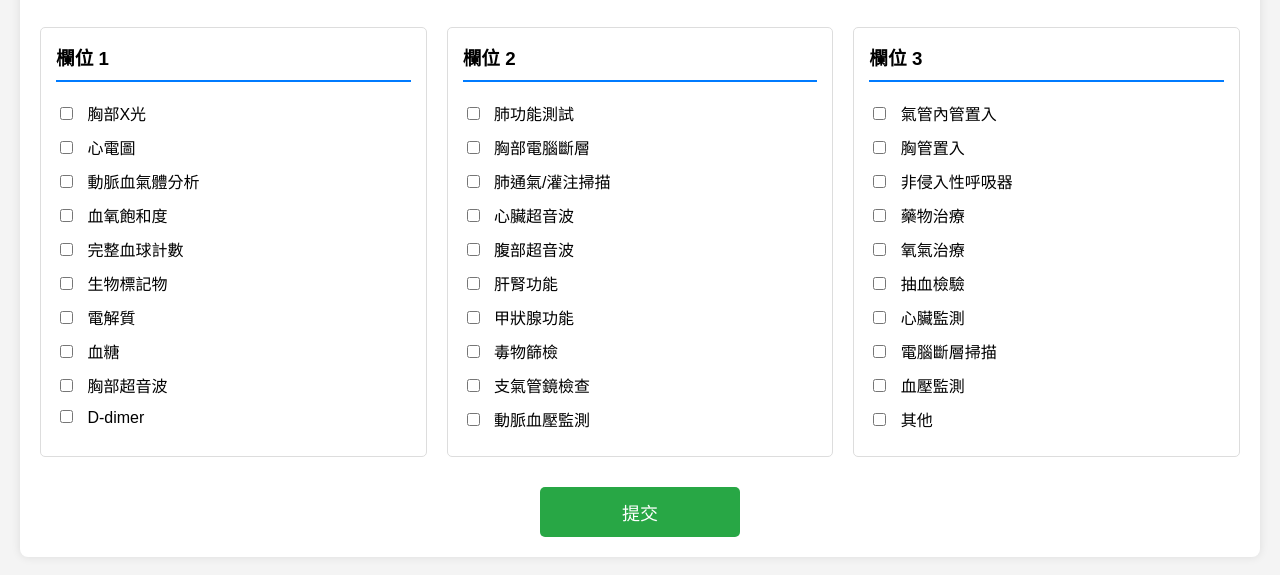
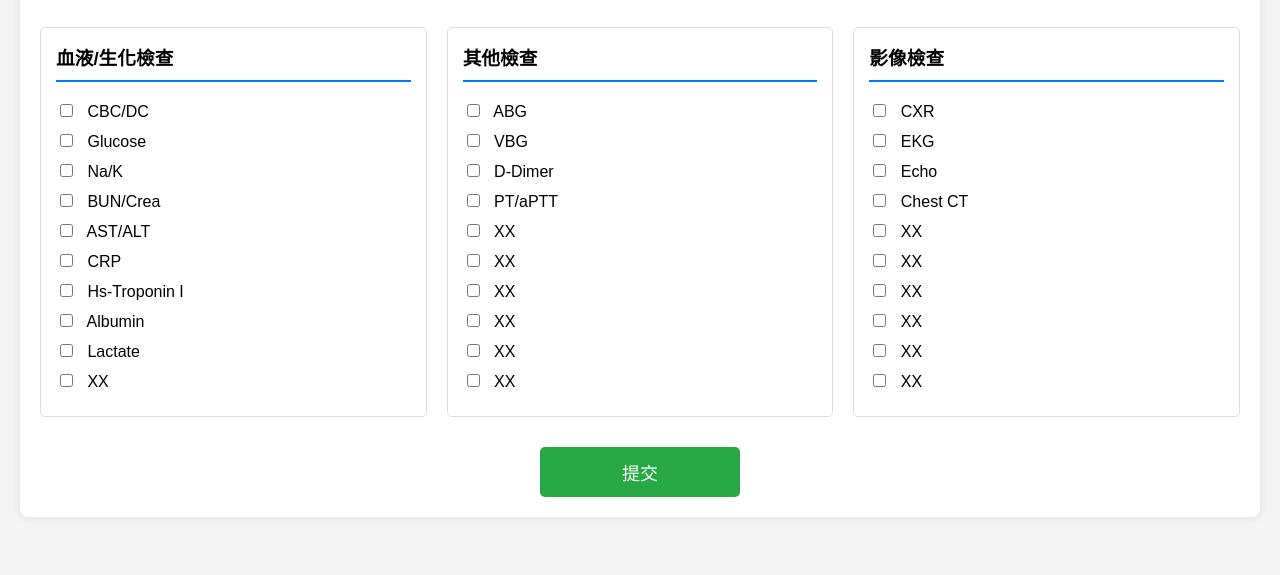
Before and after one commit to ooleo76/PGY_EPA_dyspnea_2_Exam-result, a plain HTML site: page index.html in a window 1280 px wide. Shown: the part 167-742 px from the top of the page. Drawn offline with Linux system fonts and the light colour scheme.

Commit message:
針對部分項目名稱修改

```diff
--- a/index.html
+++ b/index.html
@@ -1,5 +1,5 @@
 <!DOCTYPE html>
-<html lang="zh-Hant">
+<html lang="zh-Tw">
 <head>
     <meta charset="UTF-8">
     <meta name="viewport" content="width=device-width, initial-scale=1.0">
@@ -126,17 +126,17 @@
 
         <div class="grid-container" id="selection-grid">
             <div class="column">
-                <h3>欄位 1</h3>
+                <h3>血液/生化檢查</h3>
                 <div class="checkbox-group"></div>
             </div>
 
             <div class="column">
-                <h3>欄位 2</h3>
+                <h3>其他檢查</h3>
                 <div class="checkbox-group"></div>
             </div>
 
             <div class="column">
-                <h3>欄位 3</h3>
+                <h3>影像檢查</h3>
                 <div class="checkbox-group"></div>
             </div>
         </div>
@@ -144,20 +144,19 @@
         <button id="submit-btn">提交</button>
 
         <div id="result-section">
-            <h1>急性呼吸困難評估</h1>
-            <h2>檢驗檢查</h2>
+            <h1>檢查結果</h1>
             <div class="grid-container" id="result-grid">
                 <div class="column result-column" id="result-column-1">
-                    <h3>欄位 1 結果</h3>
+                    <h3>血液/生化檢查</h3>
                 </div>
 
                 <div class="column result-column" id="result-column-2">
-                    <h3>欄位 2 結果</h3>
+                    <h3>其他檢查</h3>
                 </div>
             </div>
 
             <div id="column-3-result-container">
-                <h3>欄位 3 結果</h3>
+                <h3>影像檢查</h3>
                 <div id="column-3-text-results"></div>
                 <div id="column-3-image-results" class="image-container"></div>
             </div>
--- a/script.js
+++ b/script.js
@@ -7,42 +7,42 @@
         const columnData = [
             // 欄位 1 的選項和結果
             [
-                { text: '胸部X光', result: '胸部X光：可能顯示肺水腫、氣胸或肺炎。' },
-                { text: '心電圖', result: '心電圖：評估心律不整或心肌缺血。' },
-                { text: '動脈血氣體分析', result: '動脈血氣體分析：評估氧合及酸鹼平衡。' },
-                { text: '血氧飽和度', result: '血氧飽和度：初步判斷缺氧情況。' },
-                { text: '完整血球計數', result: '完整血球計數：檢查貧血或感染指標。' },
-                { text: '生物標記物', result: '生物標記物：如BNP、Troponin，評估心衰竭或心肌梗塞。' },
-                { text: '電解質', result: '電解質：評估代謝性問題或脫水。' },
-                { text: '血糖', result: '血糖：排除糖尿病酮酸中毒等原因。' },
-                { text: '胸部超音波', result: '胸部超音波：快速評估肺積水或氣胸。' },
-                { text: 'D-dimer', result: 'D-dimer：懷疑肺栓塞時的輔助檢查。' }
+                { text: 'CBC/DC', result: '胸部X光：可能顯示肺水腫、氣胸或肺炎。' },
+                { text: 'Glucose', result: '心電圖：評估心律不整或心肌缺血。' },
+                { text: 'Na/K', result: '動脈血氣體分析：評估氧合及酸鹼平衡。' },
+                { text: 'BUN/Crea', result: '血氧飽和度：初步判斷缺氧情況。' },
+                { text: 'AST/ALT', result: '完整血球計數：檢查貧血或感染指標。' },
+                { text: 'CRP', result: '生物標記物：如BNP、Troponin，評估心衰竭或心肌梗塞。' },
+                { text: 'Hs-Troponin I', result: '電解質：評估代謝性問題或脫水。' },
+                { text: 'Albumin', result: '血糖：排除糖尿病酮酸中毒等原因。' },
+                { text: 'Lactate', result: '胸部超音波：快速評估肺積水或氣胸。' },
+                { text: 'XX', result: 'D-dimer：懷疑肺栓塞時的輔助檢查。' }
             ],
             // 欄位 2 的選項和結果
             [
-                { text: '肺功能測試', result: '肺功能測試：評估氣道阻塞或限制性疾病。' },
-                { text: '胸部電腦斷層', result: '胸部電腦斷層：更精確地評估肺部結構。' },
-                { text: '肺通氣/灌注掃描', result: '肺通氣/灌注掃描：評估肺栓塞。' },
-                { text: '心臟超音波', result: '心臟超音波：評估心臟結構及功能。' },
-                { text: '腹部超音波', result: '腹部超音波：評估腹部病因。' },
-                { text: '肝腎功能', result: '肝腎功能：評估系統性疾病。' },
-                { text: '甲狀腺功能', result: '甲狀腺功能：排除甲狀腺機能亢進。' },
-                { text: '毒物篩檢', result: '毒物篩檢：懷疑藥物中毒時。' },
-                { text: '支氣管鏡檢查', result: '支氣管鏡檢查：直接觀察氣道狀況。' },
-                { text: '動脈血壓監測', result: '動脈血壓監測：持續觀察血壓變化。' }
+                { text: 'ABG', result: '肺功能測試：評估氣道阻塞或限制性疾病。' },
+                { text: 'VBG', result: '胸部電腦斷層：更精確地評估肺部結構。' },
+                { text: 'D-Dimer', result: '肺通氣/灌注掃描：評估肺栓塞。' },
+                { text: 'PT/aPTT', result: '心臟超音波：評估心臟結構及功能。' },
+                { text: 'XX', result: '腹部超音波：評估腹部病因。' },
+                { text: 'XX', result: '肝腎功能：評估系統性疾病。' },
+                { text: 'XX', result: '甲狀腺功能：排除甲狀腺機能亢進。' },
+                { text: 'XX', result: '毒物篩檢：懷疑藥物中毒時。' },
+                { text: 'XX', result: '支氣管鏡檢查：直接觀察氣道狀況。' },
+                { text: 'XX', result: '動脈血壓監測：持續觀察血壓變化。' }
             ],
             // 欄位 3 的選項和結果（新增圖片路徑屬性）
             [
-                { text: '氣管內管置入', result: '氣管內管置入：當病人呼吸衰竭時。', image: 'https://via.placeholder.com/200x150/ff0000/ffffff?text=Image+1' },
-                { text: '胸管置入', result: '胸管置入：用於排除氣胸或血胸。', image: 'https://via.placeholder.com/200x150/007bff/ffffff?text=Image+2' },
-                { text: '非侵入性呼吸器', result: '非侵入性呼吸器：如BiPAP，協助呼吸。', image: 'https://via.placeholder.com/200x150/28a745/ffffff?text=Image+3' },
-                { text: '藥物治療', result: '藥物治療：根據病因給予支氣管擴張劑、利尿劑等。', image: 'https://via.placeholder.com/200x150/dc3545/ffffff?text=Image+4' },
-                { text: '氧氣治療', result: '氧氣治療：提高血氧飽和度。', image: 'https://via.placeholder.com/200x150/ffc107/ffffff?text=Image+5' },
-                { text: '抽血檢驗', result: '抽血檢驗：進一步確認病因。', image: 'https://via.placeholder.com/200x150/17a2b8/ffffff?text=Image+6' },
-                { text: '心臟監測', result: '心臟監測：持續觀察心律。', image: 'https://via.placeholder.com/200x150/6c757d/ffffff?text=Image+7' },
-                { text: '電腦斷層掃描', result: '電腦斷層掃描：用於更精確的影像診斷。', image: 'https://via.placeholder.com/200x150/6610f2/ffffff?text=Image+8' },
-                { text: '血壓監測', result: '血壓監測：用於持續觀察血壓。', image: 'https://via.placeholder.com/200x150/e83e8c/ffffff?text=Image+9' },
-                { text: '其他', result: '其他：根據醫囑進行個別化處理。', image: 'https://via.placeholder.com/200x150/fd7e14/ffffff?text=Image+10' }
+                { text: 'CXR', result: '氣管內管置入：當病人呼吸衰竭時。', image: 'images/image1.jpg' },
+                { text: 'EKG', result: '胸管置入：用於排除氣胸或血胸。', image: 'https://via.placeholder.com/200x150/007bff/ffffff?text=Image+2' },
+                { text: 'Echo', result: '非侵入性呼吸器：如BiPAP，協助呼吸。', image: 'https://via.placeholder.com/200x150/28a745/ffffff?text=Image+3' },
+                { text: 'Chest CT', result: '藥物治療：根據病因給予支氣管擴張劑、利尿劑等。', image: 'https://via.placeholder.com/200x150/dc3545/ffffff?text=Image+4' },
+                { text: 'XX', result: '氧氣治療：提高血氧飽和度。', image: 'https://via.placeholder.com/200x150/ffc107/ffffff?text=Image+5' },
+                { text: 'XX', result: '抽血檢驗：進一步確認病因。', image: 'https://via.placeholder.com/200x150/17a2b8/ffffff?text=Image+6' },
+                { text: 'XX', result: '心臟監測：持續觀察心律。', image: 'https://via.placeholder.com/200x150/6c757d/ffffff?text=Image+7' },
+                { text: 'XX', result: '電腦斷層掃描：用於更精確的影像診斷。', image: 'https://via.placeholder.com/200x150/6610f2/ffffff?text=Image+8' },
+                { text: 'XX', result: '血壓監測：用於持續觀察血壓。', image: 'https://via.placeholder.com/200x150/e83e8c/ffffff?text=Image+9' },
+                { text: 'XX', result: '其他：根據醫囑進行個別化處理。', image: 'https://via.placeholder.com/200x150/fd7e14/ffffff?text=Image+10' }
             ]
         ];
 
@@ -70,8 +70,8 @@
             const column3TextResults = document.getElementById('column-3-text-results');
             const column3ImageResults = document.getElementById('column-3-image-results');
 
-            resultColumn1.innerHTML = '<h3>欄位 1 結果</h3>';
-            resultColumn2.innerHTML = '<h3>欄位 2 結果</h3>';
+            resultColumn1.innerHTML = '<h3>血液/生化檢查(正常參考值)</h3>';
+            resultColumn2.innerHTML = '<h3>其他檢查(正常參考值)</h3>';
             column3TextResults.innerHTML = '';
             column3ImageResults.innerHTML = '';
 
```
